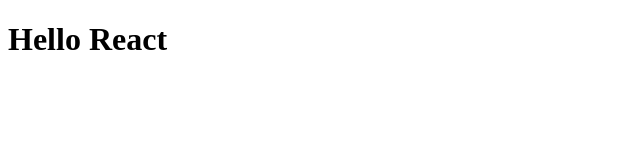
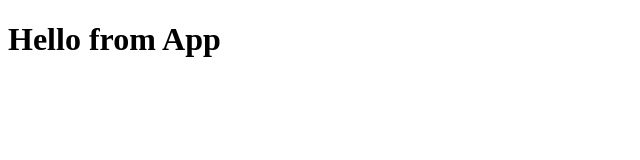
Before and after one commit to TalArbatov/ReactArticles, a React app: page / in a window 1280 px wide. Shown: the top 160 px of the page, without its empty margins (0-640 px from the left). Built offline with nearby package versions, Linux system fonts and the light colour scheme; the HTML template or start-up script is replaced by a standard one.

Commit message:
added redux dependencies

```diff
--- /dev/null
+++ b/client/src/components/App.js
@@ -0,0 +1,13 @@
+import React, {Component} from 'react';
+
+class App extends Component {
+    render() {
+        return(
+            <div>
+                <h1>Hello from App</h1>
+            </div>
+        )
+    }
+}
+
+export default App;
--- a/client/src/index.js
+++ b/client/src/index.js
@@ -1,4 +1,5 @@
 import React from 'react';
 import ReactDOM from 'react-dom'
+import App from './components/App';
 
-ReactDOM.render(<h1>Hello React</h1>, document.getElementById('root'));
+ReactDOM.render(<App />, document.getElementById('root'));
--- a/package.json
+++ b/package.json
@@ -26,6 +26,9 @@
     "babel-loader": "^8.0.5",
     "react": "^16.8.4",
     "react-dom": "^16.8.4",
+    "react-redux": "^6.0.1",
+    "react-router": "^4.4.0",
+    "redux": "^4.0.1",
     "webpack": "^4.29.6",
     "webpack-cli": "^3.3.0",
     "webpack-dev-server": "^3.2.1"
```
Also changed, not shown: client/src/configStore.js (added, +9 -0 lines), 1 other file (tests, documents, lock files or other folders).
